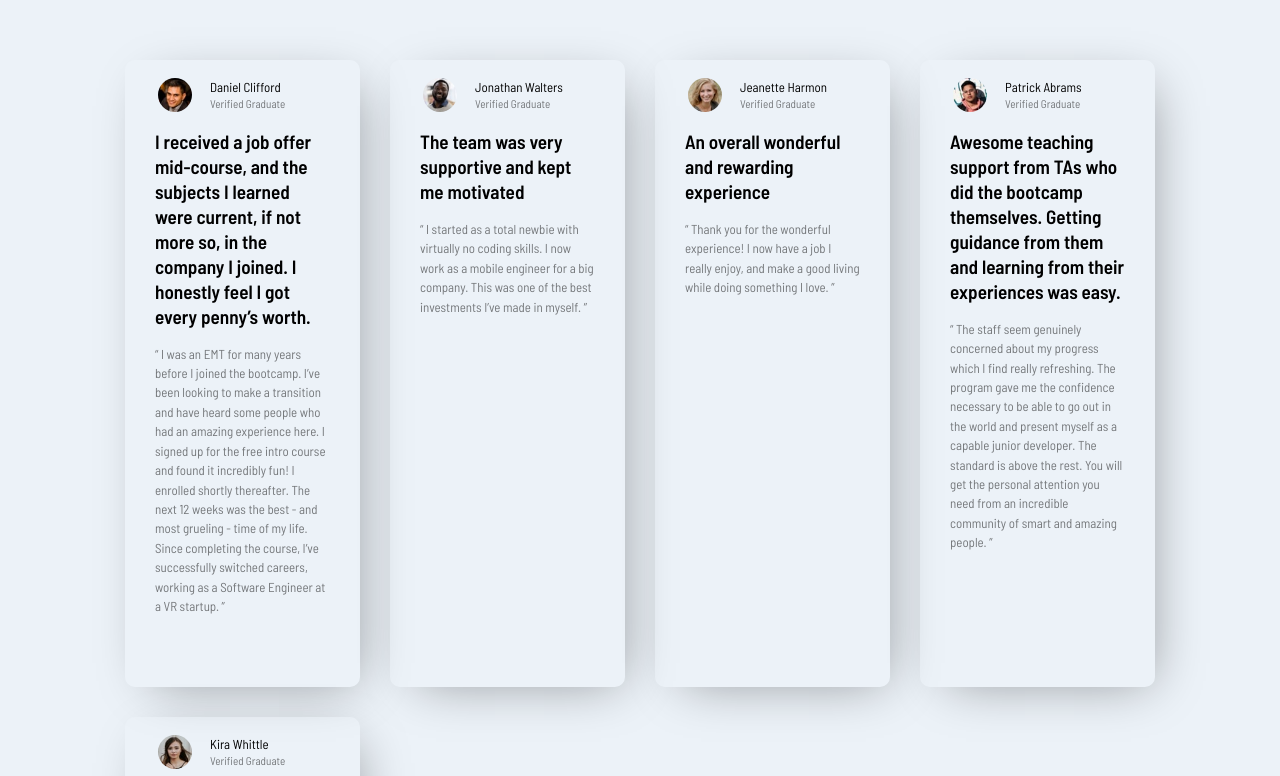
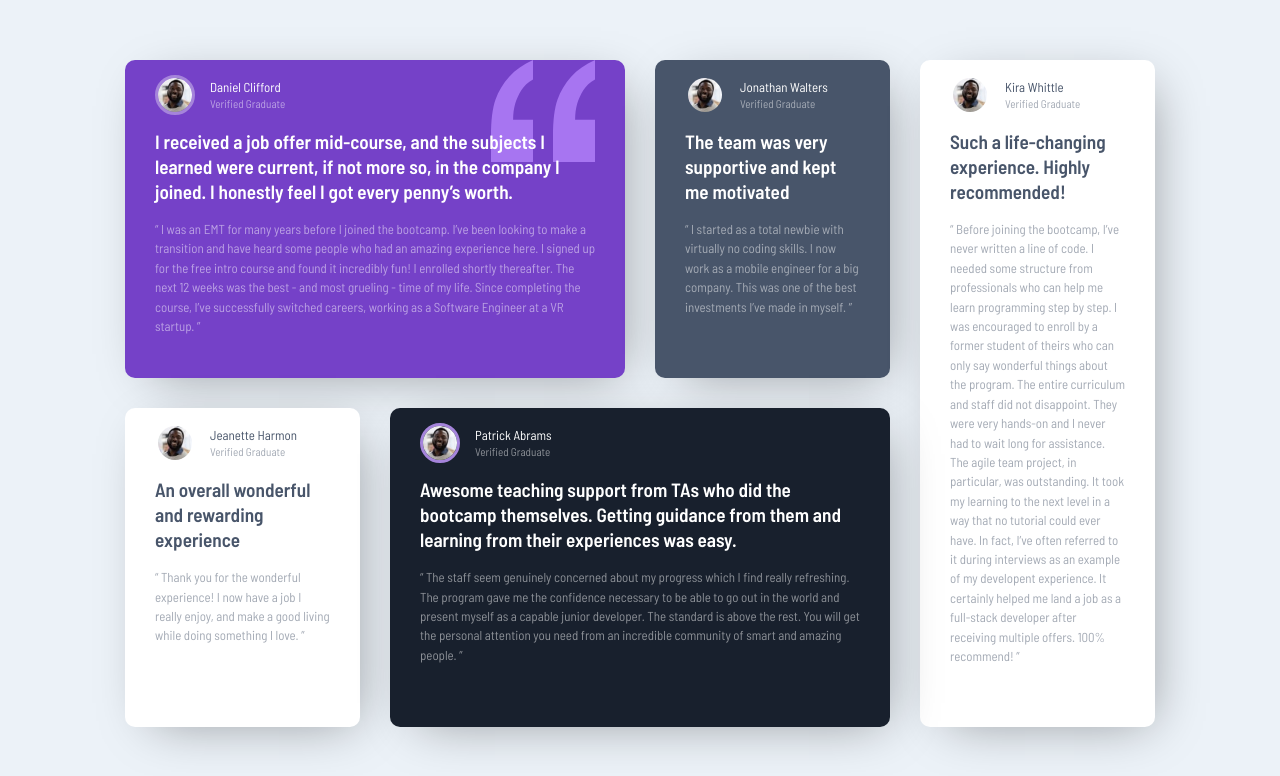
Before and after one commit to arieldelvillar/testimonial-grid-frontendmentor, a plain HTML site: page index.html in a window 1280 px wide. Shown: the top 776 px of the page. Drawn offline with Linux system fonts and the light colour scheme.

Commit message:
Update index.html

```diff
--- a/index.html
+++ b/index.html
@@ -18,9 +18,12 @@
 <body>
     <main class="container">
 
-        <div class="testimonial-item">
+        <div class="testimonial-item purple">
+
+            <img src="https://raw.githubusercontent.com/arieldelvillar/testimonial-grid-frontendmentor/9680c7448cc7af71f2efa9b003a837df98f6ed65/images/bg-pattern-quotation.svg" alt="quotes" class="quotes">
+
             <div class="person">
-                <img class="person-img" src="./images/image-daniel.jpg" alt="Daniel Clifford" />
+                <img class="person-img" src="https://github.com/arieldelvillar/testimonial-grid-frontendmentor/blob/main/images/image-jonathan.jpg?raw=true" alt="Daniel Clifford" />
                 <p class="person-name">Daniel Clifford<br><span class="sub-name">Verified Graduate</span></p>
             </div>
             <p class="testimonial-highlight">I received a job offer mid-course, and the subjects I learned were current, if not more so, in the company I joined. I honestly feel I got every penny’s worth.</p>
@@ -32,9 +35,9 @@
                                     the course, I’ve successfully switched careers, working as a Software Engineer at a VR startup. ”</p>
         </div>
 
-        <div class="testimonial-item">
+        <div class="testimonial-item dark-grey">
             <div class="person">
-                <img class="person-img" src="./images/image-jonathan.jpg" alt="Jonathan Walters" />
+                <img class="person-img" src="https://github.com/arieldelvillar/testimonial-grid-frontendmentor/blob/main/images/image-jonathan.jpg?raw=true" alt="Jonathan Walters" />
                 <p class="person-name">Jonathan Walters<br><span class="sub-name">Verified Graduate</span></p>
             </div>
             <p class="testimonial-highlight">The team was very supportive and kept me motivated</p>
@@ -42,9 +45,9 @@
                                     for a big company. This was one of the best investments I’ve made in myself. ”</p>
         </div>
 
-        <div class="testimonial-item">
+        <div class="testimonial-item white">
             <div class="person">
-                <img class="person-img" src="./images/image-jeanette.jpg" alt="Jeanette Harmon" />
+                <img class="person-img" src="https://github.com/arieldelvillar/testimonial-grid-frontendmentor/blob/main/images/image-jonathan.jpg?raw=true" alt="Jeanette Harmon" />
                 <p class="person-name">Jeanette Harmon<br><span class="sub-name">Verified Graduate</span></p>
             </div>
             <p class="testimonial-highlight">An overall wonderful and rewarding experience</p>
@@ -52,9 +55,9 @@
                                     while doing something I love. ”</p>
         </div>
 
-        <div class="testimonial-item">
+        <div class="testimonial-item black">
             <div class="person">
-                <img class="person-img" src="./images/image-patrick.jpg" alt="Patrick Abrams" />
+                <img class="person-img" src="https://github.com/arieldelvillar/testimonial-grid-frontendmentor/blob/main/images/image-jonathan.jpg?raw=true" alt="Patrick Abrams" />
                 <p class="person-name">Patrick Abrams<br><span class="sub-name">Verified Graduate</span></p>
             </div>
             <p class="testimonial-highlight">Awesome teaching support from TAs who did the bootcamp themselves. Getting guidance from them and
@@ -66,9 +69,9 @@
 </p>
         </div>
 
-        <div class="testimonial-item">
+        <div class="testimonial-item white kira">
             <div class="person">
-                <img class="person-img" src="./images/image-kira.jpg" alt="Kira Whittle" />
+                <img class="person-img" src="https://github.com/arieldelvillar/testimonial-grid-frontendmentor/blob/main/images/image-jonathan.jpg?raw=true" alt="Kira Whittle" />
                 <p class="person-name">Kira Whittle<br><span class="sub-name">Verified Graduate</span></p>
             </div>
             <p class="testimonial-highlight">Such a life-changing experience. Highly recommended!</p>
```
